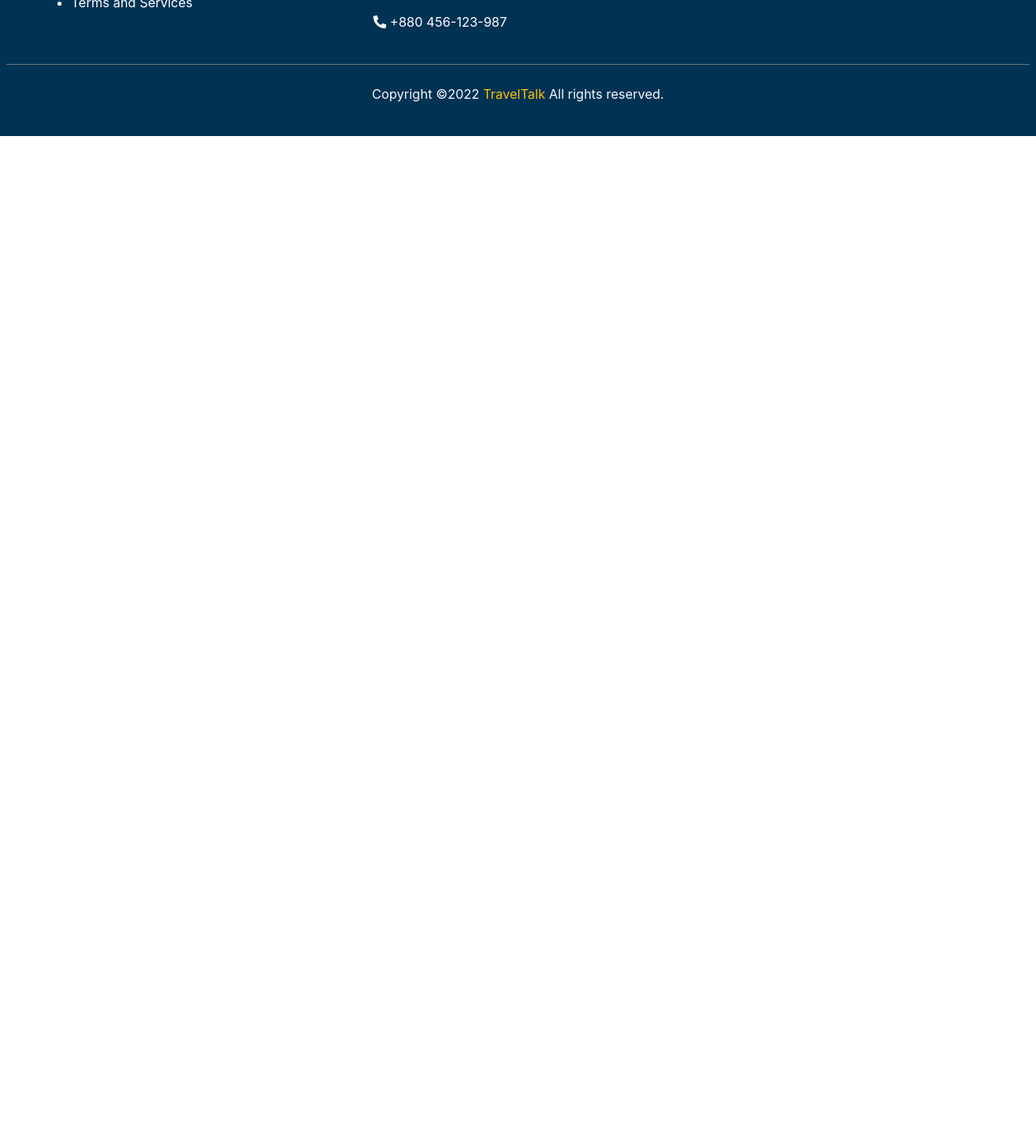
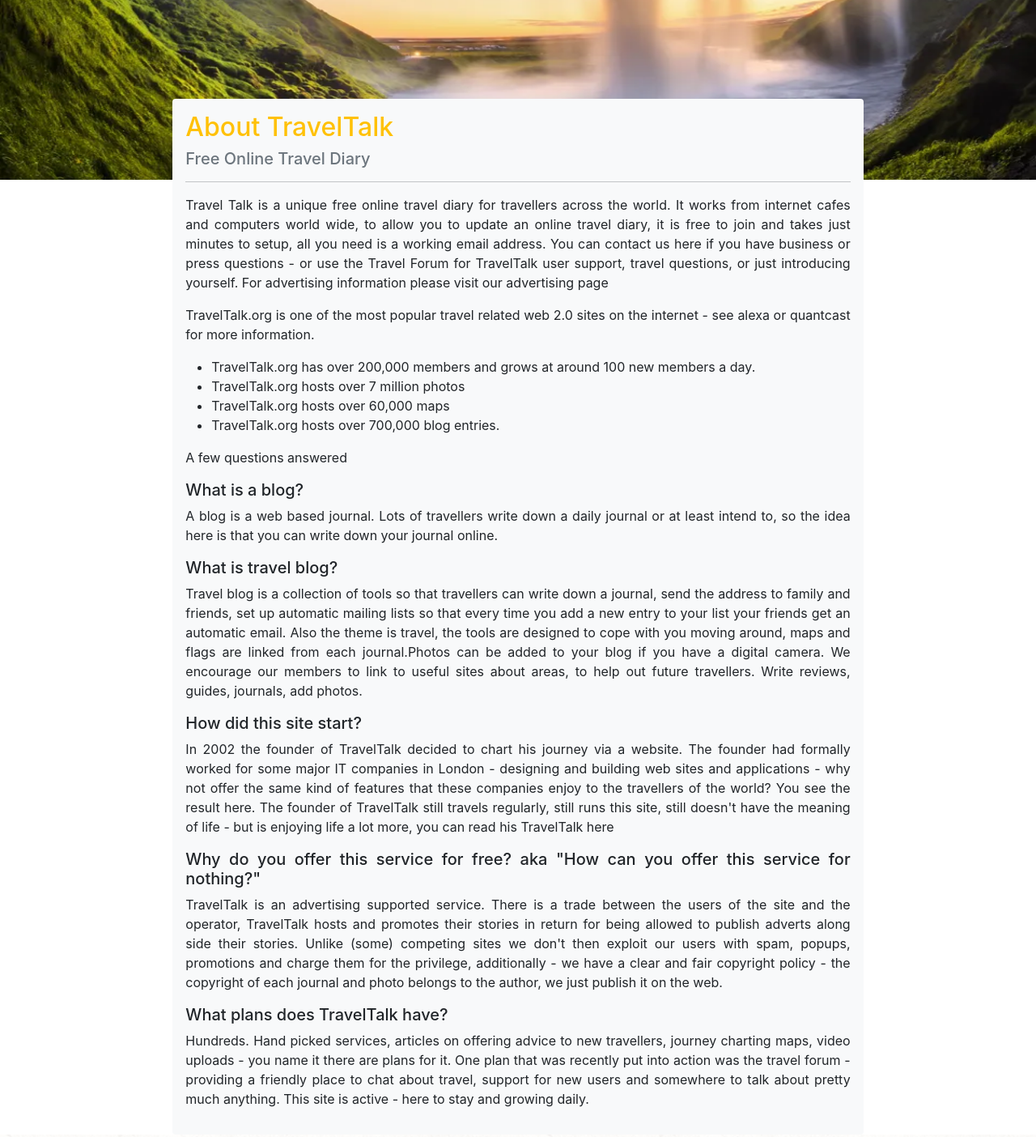
Before and after one commit to Sharif33/TravelTalk, a React (Create React App) app: page /about in a window 1280 px wide. Shown: the part 540-1944 px from the top of the page at 81% size. Before the commit the page ends 800 px from the top, so only its background shows below. Built offline with nearby package versions, Linux system fonts and the light colour scheme; no server answers.

Commit message:
about add

```diff
--- a/src/components/Dashboard/Dashboard/Dashboard.js
+++ b/src/components/Dashboard/Dashboard/Dashboard.js
@@ -87,7 +87,9 @@
 
     return (
         <>
+        <div style={{overflowX:"hidden"}}>
 
+        </div>
         <Box sx={{ display: 'flex', backgroundColor:'#f8fafc' }}>
             <CssBaseline />
             <AppBar
--- a/src/components/Pages/Home/About/About.js
+++ b/src/components/Pages/Home/About/About.js
@@ -1,12 +1,53 @@
 import React from 'react';
 import Footer from '../../../Shared/Footer/Footer';
 import Header from '../../../Shared/Header/Header';
+import about from "../../../images/shareexp.webp";
 
 const About = () => {
     return (
         <div>
             <Header/>
-            <h2>This is about</h2>
+            <div>
+                <img className='img-fluid w-100 bnrImg' src={about} alt="" />
+            </div>
+            <div className='col-10 col-md-8 mx-auto p-3 blog-desk bg-light rounded'>
+                <div>
+                    <h2 className='text-warning'>About TravelTalk</h2>
+                    <h5 className='text-secondary'>Free Online Travel Diary</h5> <hr />
+                </div>
+                <div>
+                    <p>Travel Talk is a unique free online travel diary for travellers across the world. It works from internet cafes and computers world wide, to allow you to update an online travel diary, it is free to join and takes just minutes to setup, all you need is a working email address. You can contact us here if you have business or press questions - or use the Travel Forum for TravelTalk user support, travel questions, or just introducing yourself. For advertising information please visit our advertising page</p>
+                    <p>TravelTalk.org is one of the most popular travel related web 2.0 sites on the internet - see alexa or quantcast for more information.</p>
+                    <ul>
+                        <li>
+                        TravelTalk.org has over 200,000 members and grows at around 100 new members a day.
+                        </li>
+                        <li>
+                        TravelTalk.org hosts over 7 million photos
+                        </li>
+                        <li>
+                        TravelTalk.org hosts over 60,000 maps
+                        </li>
+                        <li>
+                        TravelTalk.org hosts over 700,000 blog entries.
+                        </li>
+                    </ul>
+                    <p>A few questions answered</p>
+                    <h5>What is a blog?</h5>
+                    <p>A blog is a web based journal. Lots of travellers write down a daily journal or at least intend to, so the idea here is that you can write down your journal online.</p>
+                    <h5>What is travel blog?</h5>
+                    <p>Travel blog is a collection of tools so that travellers can write down a journal, send the address to family and friends, set up automatic mailing lists so that every time you add a new entry to your list your friends get an automatic email. Also the theme is travel, the tools are designed to cope with you moving around, maps and flags are linked from each journal.Photos can be added to your blog if you have a digital camera.
+We encourage our members to link to useful sites about areas, to help out future travellers.
+Write reviews, guides, journals, add photos.</p>
+                    <h5>How did this site start?</h5>
+                    <p>In 2002 the founder of TravelTalk decided to chart his journey via a website. The founder had formally worked for some major IT companies in London - designing and building web sites and applications - why not offer the same kind of features that these companies enjoy to the travellers of the world? You see the result here.
+The founder of TravelTalk still travels regularly, still runs this site, still doesn't have the meaning of life - but is enjoying life a lot more, you can read his TravelTalk here</p>
+                <h5>Why do you offer this service for free? aka "How can you offer this service for nothing?"</h5>
+                <p>TravelTalk is an advertising supported service. There is a trade between the users of the site and the operator, TravelTalk hosts and promotes their stories in return for being allowed to publish adverts along side their stories. Unlike (some) competing sites we don't then exploit our users with spam, popups, promotions and charge them for the privilege, additionally - we have a clear and fair copyright policy - the copyright of each journal and photo belongs to the author, we just publish it on the web.</p>
+                <h5>What plans does TravelTalk have?</h5>
+                <p>Hundreds. Hand picked services, articles on offering advice to new travellers, journey charting maps, video uploads - you name it there are plans for it. One plan that was recently put into action was the travel forum - providing a friendly place to chat about travel, support for new users and somewhere to talk about pretty much anything. This site is active - here to stay and growing daily.</p>
+                </div>
+            </div>
             <Footer/>
         </div>
     );
--- a/src/components/Pages/Home/Blogs/BlogDetails.js
+++ b/src/components/Pages/Home/Blogs/BlogDetails.js
@@ -34,14 +34,14 @@
         axios.post(`https://travel-talk.herokuapp.com/userCompare`, data)
             .then(res => {
                 if (res.data.insertedId) {
-                    alert('Successfully added.Please Check Compare');
+                    alert('Successfully added.Please Check Compare on Dashboard');
                     reset();
                 }
             })
     }
 
     return (
-        <div>
+        <div style={{overflowX:"hidden"}}>
             <Header/>
             <div className='text-center py-4'>
             <div>
@@ -61,7 +61,7 @@
                                 <Typography><Rating name="half-rating-read" precision={0.5} size="small" value={Number(blogs?.star)} readOnly />( {blogs?.rating}) </Typography>
 
                             </Box>
-                    <p>Expense: {blogs.cost} tk</p>
+                    <p>Expense: {blogs.cost} &#x9F3;</p>
                 </div>
             </div>
             <div>
@@ -71,7 +71,7 @@
             </div>
             <div className='col-10 col-md-8 mx-auto p-3 blog-desk bg-light rounded'>
                 <div className=''>
-                    <p className='fw-bold'>By {blogs.author} | <span className='text-secondary'>{blogs.date} | {blogs?.time}</span></p>
+                    <p>By {blogs.author} | <span className='text-secondary'>{blogs.date} | {blogs?.time}</span></p>
                     <hr />
                 </div>
                 <div>
--- a/src/components/Shared/Header/Header.js
+++ b/src/components/Shared/Header/Header.js
@@ -43,11 +43,11 @@
                                         {
                                             user?.email ?
                                             <li className="nav-item">
-                                            <button onClick={logOut} className='btn nav-link mx-1 text-danger'>LogOut</button>
+                                            <button onClick={logOut} className='btn nav-link mx-1 text-danger'>Logout</button>
                                         </li>
                                         :
                                         <li className="nav-item">
-                                                <NavLink style={({ isActive }) => ({ color: isActive ? 'orange' : 'white' })} className="nav-link active mx-1" to="/login">Sign In<span><i className="fas fa-user"></i></span> </NavLink>
+                                                <NavLink style={({ isActive }) => ({ color: isActive ? 'orange' : 'white' })} className="nav-link active mx-1" to="/login">LogIn <span> <i className="fas fa-user"> </i> </span> </NavLink>
                                             </li>
                                         }
                                          <li className="nav-item">
```
